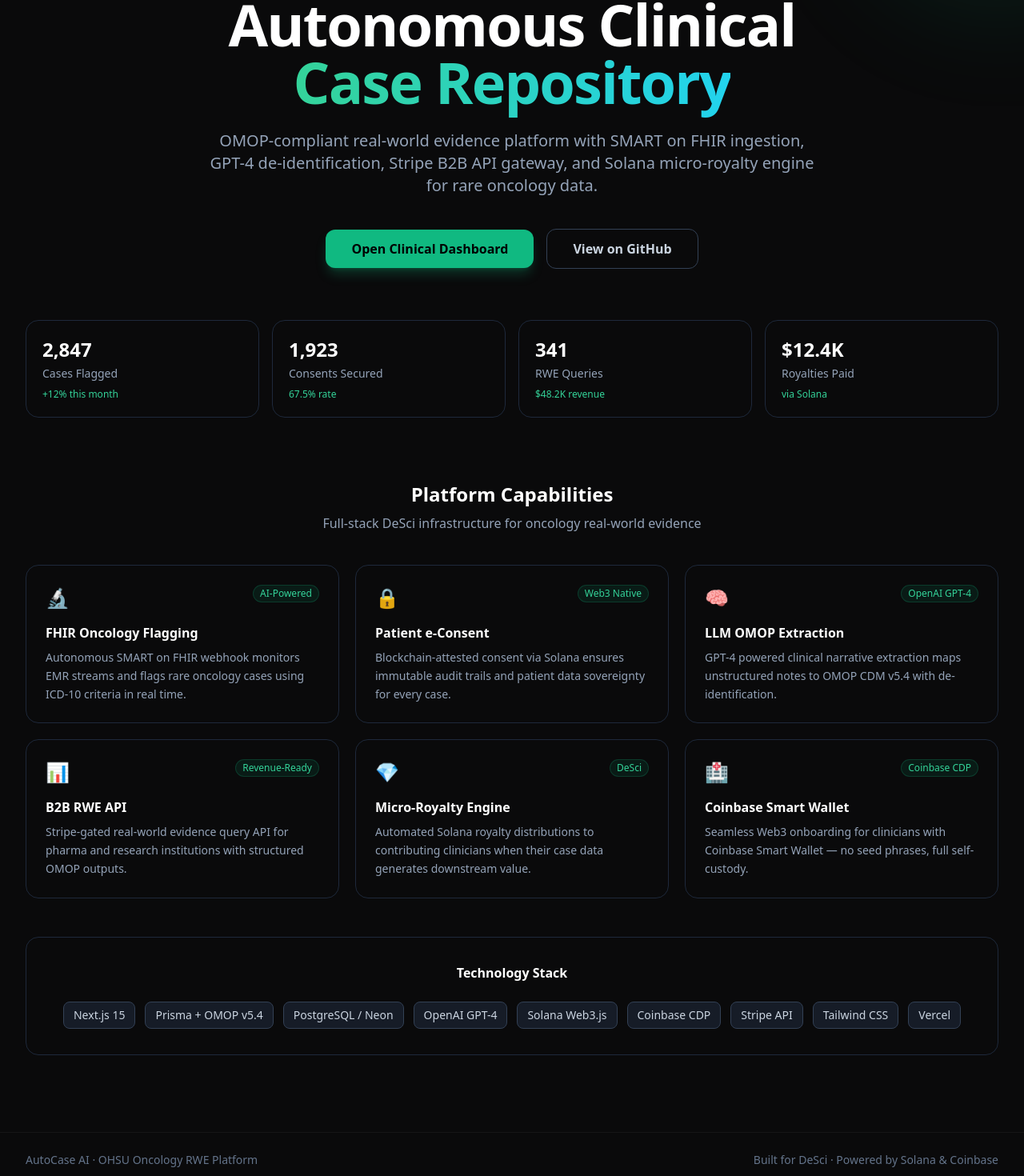
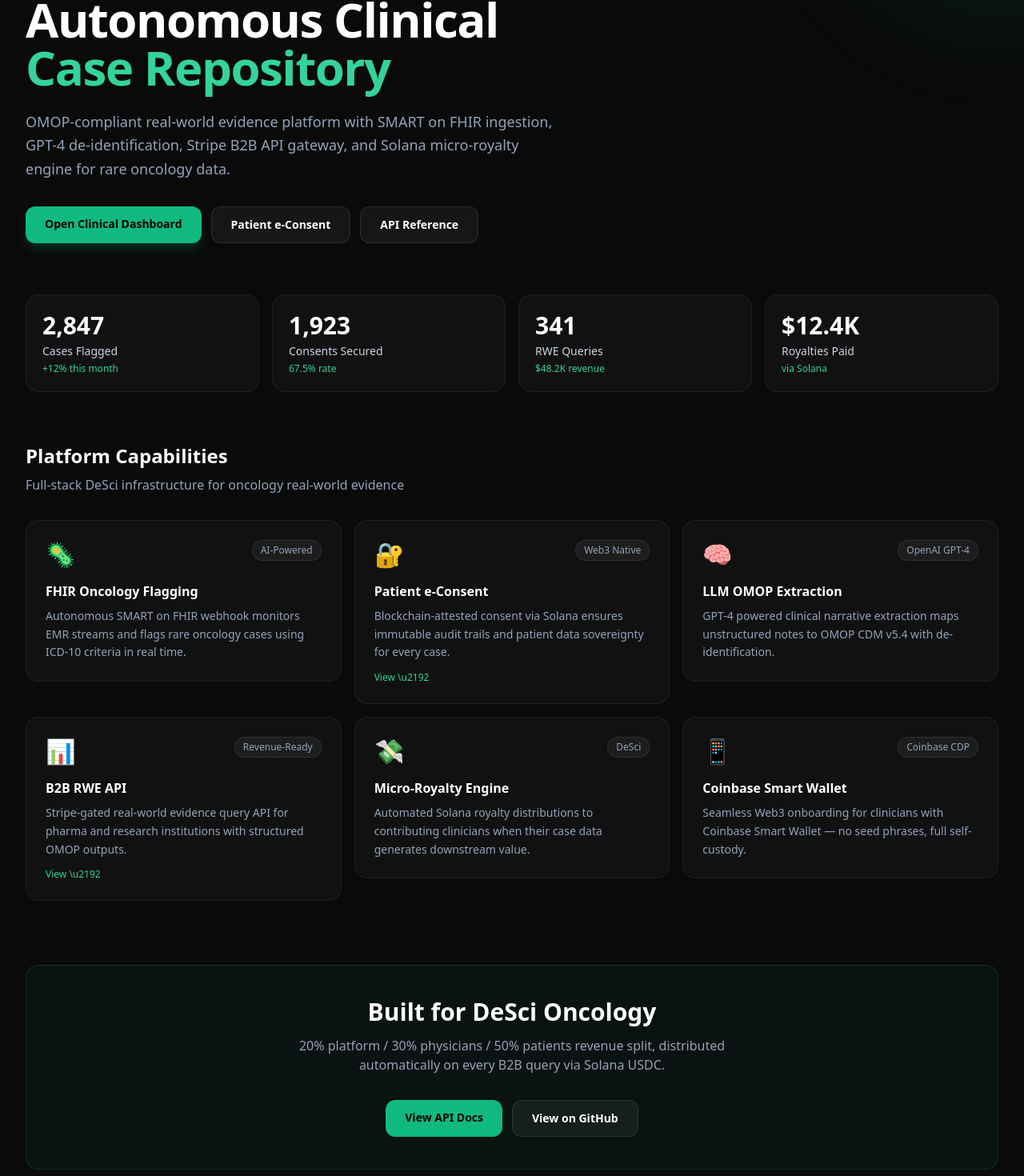
Before and after one commit to raimp001/autocase-ai, a Next.js app: page / in a window 1280 px wide. Shown: the part 205-1675 px from the top of the page at 80% size. Built offline with nearby package versions, Linux system fonts and the light colour scheme.

Commit message:
feat: Enhanced homepage with consent portal, API docs links, and improved hero layout

```diff
--- a/app/page.tsx
+++ b/app/page.tsx
@@ -9,40 +9,46 @@
 
 const features = [
   {
-    icon: '🔬',
+    icon: '\uD83E\uDDA0',
     title: 'FHIR Oncology Flagging',
     description: 'Autonomous SMART on FHIR webhook monitors EMR streams and flags rare oncology cases using ICD-10 criteria in real time.',
     tag: 'AI-Powered',
+    href: null,
   },
   {
-    icon: '🔒',
+    icon: '\uD83D\uDD10',
     title: 'Patient e-Consent',
     description: 'Blockchain-attested consent via Solana ensures immutable audit trails and patient data sovereignty for every case.',
     tag: 'Web3 Native',
+    href: '/consent',
   },
   {
-    icon: '🧠',
+    icon: '\uD83E\uDDE0',
     title: 'LLM OMOP Extraction',
     description: 'GPT-4 powered clinical narrative extraction maps unstructured notes to OMOP CDM v5.4 with de-identification.',
     tag: 'OpenAI GPT-4',
+    href: null,
   },
   {
-    icon: '📊',
+    icon: '\uD83D\uDCCA',
     title: 'B2B RWE API',
     description: 'Stripe-gated real-world evidence query API for pharma and research institutions with structured OMOP outputs.',
     tag: 'Revenue-Ready',
+    href: '/api-docs',
   },
   {
-    icon: '💎',
+    icon: '\uD83D\uDCB8',
     title: 'Micro-Royalty Engine',
     description: 'Automated Solana royalty distributions to contributing clinicians when their case data generates downstream value.',
     tag: 'DeSci',
+    href: null,
   },
   {
-    icon: '🏥',
+    icon: '\uD83D\uDCF1',
     title: 'Coinbase Smart Wallet',
-    description: 'Seamless Web3 onboarding for clinicians with Coinbase Smart Wallet — no seed phrases, full self-custody.',
+    description: 'Seamless Web3 onboarding for clinicians with Coinbase Smart Wallet \u2014 no seed phrases, full self-custody.',
     tag: 'Coinbase CDP',
+    href: null,
   },
 ];
 
@@ -62,15 +68,17 @@
           <div className="flex items-center justify-between h-16">
             <div className="flex items-center gap-3">
               <div className="w-8 h-8 rounded-lg bg-emerald-500/20 border border-emerald-500/30 flex items-center justify-center">
-                <span className="text-emerald-400 text-sm font-bold">A</span>
+                <span className="text-emerald-400 font-bold text-sm">A</span>
               </div>
               <span className="font-semibold text-white">AutoCase AI</span>
-              <span className="hidden sm:block text-xs text-slate-500 border border-slate-700 rounded px-2 py-0.5">OHSU · Oncology RWE</span>
+              <span className="hidden sm:block text-xs text-slate-500 bg-white/[0.05] border border-white/[0.08] px-2 py-0.5 rounded-full">OHSU \u00B7 Oncology RWE</span>
             </div>
-            <div className="flex items-center gap-3">
+            <div className="flex items-center gap-2 sm:gap-4">
+              <Link href="/consent" className="text-sm text-slate-400 hover:text-emerald-400 transition-colors">Consent</Link>
+              <Link href="/api-docs" className="text-sm text-slate-400 hover:text-emerald-400 transition-colors">API Docs</Link>
               <Link
                 href="/dashboard"
-                className="px-4 py-1.5 text-sm bg-emerald-500/10 hover:bg-emerald-500/20 text-emerald-400 border border-emerald-500/30 rounded-lg transition-all"
+                className="px-4 py-2 bg-emerald-500 hover:bg-emerald-400 text-black text-sm font-semibold rounded-xl transition-all shadow-lg shadow-emerald-500/20"
               >
                 Dashboard
               </Link>
@@ -79,92 +87,119 @@
         </div>
       </nav>
 
+      <main className="relative z-10">
         {/* Hero */}
-      <section className="relative z-10 max-w-7xl mx-auto px-4 sm:px-6 lg:px-8 pt-20 pb-16">
-        <div className="text-center mb-16">
-          <div className="inline-flex items-center gap-2 mb-6 px-3 py-1.5 rounded-full bg-emerald-500/10 border border-emerald-500/20 text-emerald-400 text-xs font-medium">
+        <section className="max-w-7xl mx-auto px-4 sm:px-6 lg:px-8 pt-20 pb-16">
+          <div className="max-w-3xl">
+            <div className="inline-flex items-center gap-2 px-3 py-1.5 rounded-full bg-emerald-500/10 border border-emerald-500/20 text-emerald-400 text-xs font-medium mb-6">
               <span className="w-1.5 h-1.5 rounded-full bg-emerald-400 animate-pulse"></span>
-            System Online · FHIR Webhook Active
+              System Online \u00B7 FHIR Webhook Active
             </div>
-          <h1 className="text-5xl sm:text-6xl lg:text-7xl font-bold tracking-tight mb-6">
-            <span className="text-white">Autonomous Clinical</span>
+            <h1 className="text-4xl sm:text-5xl lg:text-6xl font-bold text-white tracking-tight leading-tight mb-6">
+              Autonomous Clinical
               <br />
-            <span className="bg-gradient-to-r from-emerald-400 to-cyan-400 bg-clip-text text-transparent">
-              Case Repository
-            </span>
+              <span className="text-emerald-400">Case Repository</span>
             </h1>
-          <p className="text-lg sm:text-xl text-slate-400 max-w-3xl mx-auto leading-relaxed mb-10">
+            <p className="text-lg text-slate-400 leading-relaxed mb-8 max-w-2xl">
               OMOP-compliant real-world evidence platform with SMART on FHIR ingestion,
               GPT-4 de-identification, Stripe B2B API gateway, and Solana micro-royalty
               engine for rare oncology data.
             </p>
-          <div className="flex flex-col sm:flex-row items-center justify-center gap-4">
+            <div className="flex flex-wrap gap-3">
               <Link
                 href="/dashboard"
-              className="px-8 py-3 bg-emerald-500 hover:bg-emerald-400 text-black font-semibold rounded-xl transition-all shadow-lg shadow-emerald-500/25 hover:shadow-emerald-500/40"
+                className="px-6 py-3 bg-emerald-500 hover:bg-emerald-400 text-black font-semibold rounded-xl transition-all shadow-lg shadow-emerald-500/20 text-sm"
               >
                 Open Clinical Dashboard
+              </Link>
+              <Link
+                href="/consent"
+                className="px-6 py-3 bg-white/[0.05] hover:bg-white/[0.08] border border-white/[0.1] text-white font-semibold rounded-xl transition-all text-sm"
+              >
+                Patient e-Consent
+              </Link>
+              <Link
+                href="/api-docs"
+                className="px-6 py-3 bg-white/[0.05] hover:bg-white/[0.08] border border-white/[0.1] text-white font-semibold rounded-xl transition-all text-sm"
+              >
+                API Reference
+              </Link>
+            </div>
+          </div>
+        </section>
+
+        {/* Stats */}
+        <section className="max-w-7xl mx-auto px-4 sm:px-6 lg:px-8 pb-16">
+          <div className="grid grid-cols-2 lg:grid-cols-4 gap-4">
+            {stats.map((stat) => (
+              <div key={stat.label} className="p-5 rounded-2xl bg-white/[0.03] border border-white/[0.06] hover:bg-white/[0.05] transition-all">
+                <p className="text-2xl sm:text-3xl font-bold text-white mb-1">{stat.value}</p>
+                <p className="text-sm font-medium text-slate-300 mb-1">{stat.label}</p>
+                <p className="text-xs text-emerald-400">{stat.delta}</p>
+              </div>
+            ))}
+          </div>
+        </section>
+
+        {/* Features */}
+        <section className="max-w-7xl mx-auto px-4 sm:px-6 lg:px-8 pb-20">
+          <div className="mb-8">
+            <h2 className="text-2xl font-bold text-white mb-2">Platform Capabilities</h2>
+            <p className="text-slate-400">Full-stack DeSci infrastructure for oncology real-world evidence</p>
+          </div>
+          <div className="grid sm:grid-cols-2 lg:grid-cols-3 gap-4">
+            {features.map((feature) => {
+              const card = (
+                <div className="p-6 rounded-2xl bg-white/[0.03] border border-white/[0.06] hover:bg-white/[0.05] hover:border-emerald-500/20 transition-all group">
+                  <div className="flex items-start justify-between mb-4">
+                    <span className="text-3xl">{feature.icon}</span>
+                    <span className="px-2.5 py-1 rounded-full bg-white/[0.05] border border-white/[0.08] text-xs text-slate-400">
+                      {feature.tag}
+                    </span>
+                  </div>
+                  <h3 className="font-semibold text-white mb-2 group-hover:text-emerald-300 transition-colors">{feature.title}</h3>
+                  <p className="text-slate-400 text-sm leading-relaxed">{feature.description}</p>
+                  {feature.href && (
+                    <p className="mt-3 text-xs text-emerald-400 font-medium">View \u2192</p>
+                  )}
+                </div>
+              );
+              return feature.href ? (
+                <Link key={feature.title} href={feature.href}>{card}</Link>
+              ) : (
+                <div key={feature.title}>{card}</div>
+              );
+            })}
+          </div>
+        </section>
+
+        {/* CTA */}
+        <section className="max-w-7xl mx-auto px-4 sm:px-6 lg:px-8 pb-20">
+          <div className="rounded-2xl bg-emerald-500/5 border border-emerald-500/20 p-8 sm:p-10 text-center">
+            <h2 className="text-2xl sm:text-3xl font-bold text-white mb-3">Built for DeSci Oncology</h2>
+            <p className="text-slate-400 mb-8 max-w-xl mx-auto">
+              20% platform / 30% physicians / 50% patients revenue split,
+              distributed automatically on every B2B query via Solana USDC.
+            </p>
+            <div className="flex flex-wrap justify-center gap-3">
+              <Link
+                href="/api-docs"
+                className="px-6 py-3 bg-emerald-500 hover:bg-emerald-400 text-black font-semibold rounded-xl transition-all text-sm"
+              >
+                View API Docs
               </Link>
               <a
                 href="https://github.com/raimp001/autocase-ai"
                 target="_blank"
                 rel="noopener noreferrer"
-              className="px-8 py-3 border border-slate-700 hover:border-slate-500 text-slate-300 hover:text-white font-semibold rounded-xl transition-all"
+                className="px-6 py-3 bg-white/[0.05] hover:bg-white/[0.08] border border-white/[0.1] text-white font-semibold rounded-xl transition-all text-sm"
               >
                 View on GitHub
               </a>
             </div>
           </div>
-
-        {/* Stats */}
-        <div className="grid grid-cols-2 lg:grid-cols-4 gap-4 mb-20">
-          {stats.map((s) => (
-            <div key={s.label} className="bg-white/3 border border-white/8 rounded-2xl p-5 hover:bg-white/5 transition-all">
-              <div className="text-2xl font-bold text-white mb-1">{s.value}</div>
-              <div className="text-sm text-slate-400 mb-2">{s.label}</div>
-              <div className="text-xs text-emerald-400">{s.delta}</div>
-            </div>
-          ))}
-        </div>
-
-        {/* Features Grid */}
-        <div className="mb-12">
-          <h2 className="text-2xl font-bold text-white text-center mb-2">Platform Capabilities</h2>
-          <p className="text-slate-400 text-center mb-10">Full-stack DeSci infrastructure for oncology real-world evidence</p>
-          <div className="grid md:grid-cols-2 lg:grid-cols-3 gap-5">
-            {features.map((f) => (
-              <div key={f.title} className="group bg-white/3 border border-white/8 rounded-2xl p-6 hover:bg-white/5 hover:border-emerald-500/20 transition-all">
-                <div className="flex items-start justify-between mb-4">
-                  <span className="text-2xl">{f.icon}</span>
-                  <span className="text-xs text-emerald-400 bg-emerald-500/10 border border-emerald-500/20 rounded-full px-2 py-0.5">{f.tag}</span>
-                </div>
-                <h3 className="text-white font-semibold mb-2">{f.title}</h3>
-                <p className="text-slate-400 text-sm leading-relaxed">{f.description}</p>
-              </div>
-            ))}
-          </div>
-        </div>
-
-        {/* Tech Stack */}
-        <div className="bg-white/3 border border-white/8 rounded-2xl p-8 text-center">
-          <h3 className="text-white font-semibold mb-6">Technology Stack</h3>
-          <div className="flex flex-wrap justify-center gap-3">
-            {['Next.js 15', 'Prisma + OMOP v5.4', 'PostgreSQL / Neon', 'OpenAI GPT-4', 'Solana Web3.js', 'Coinbase CDP', 'Stripe API', 'Tailwind CSS', 'Vercel'].map((t) => (
-              <span key={t} className="px-3 py-1.5 bg-slate-800/60 border border-slate-700 rounded-lg text-slate-300 text-sm">{t}</span>
-            ))}
-          </div>
-        </div>
         </section>
-
-      {/* Footer */}
-      <footer className="relative z-10 border-t border-white/5 mt-8">
-        <div className="max-w-7xl mx-auto px-4 sm:px-6 lg:px-8 py-6">
-          <div className="flex flex-col sm:flex-row items-center justify-between gap-2 text-sm text-slate-500">
-            <span>AutoCase AI · OHSU Oncology RWE Platform</span>
-            <span>Built for DeSci · Powered by Solana &amp; Coinbase</span>
-          </div>
-        </div>
-      </footer>
+      </main>
     </div>
   );
 }
```
Lines whose indentation alone changed are shown as unchanged.
